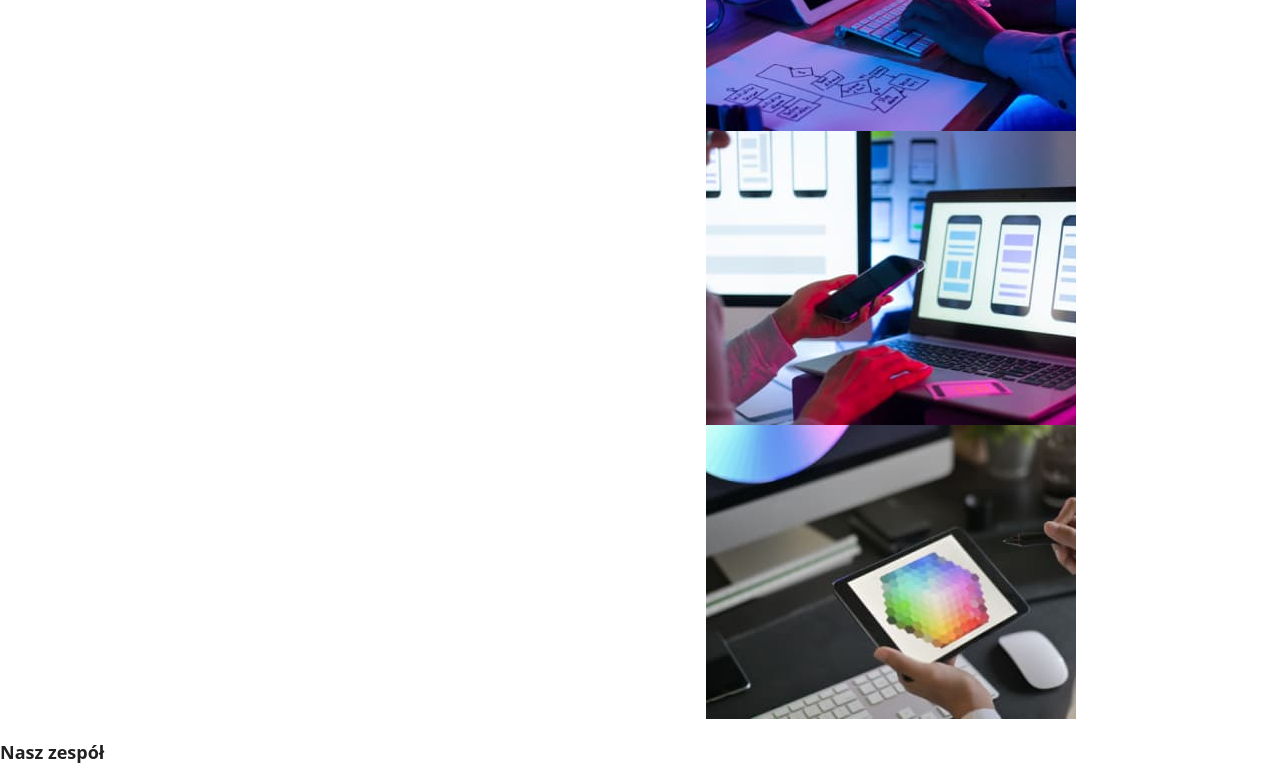
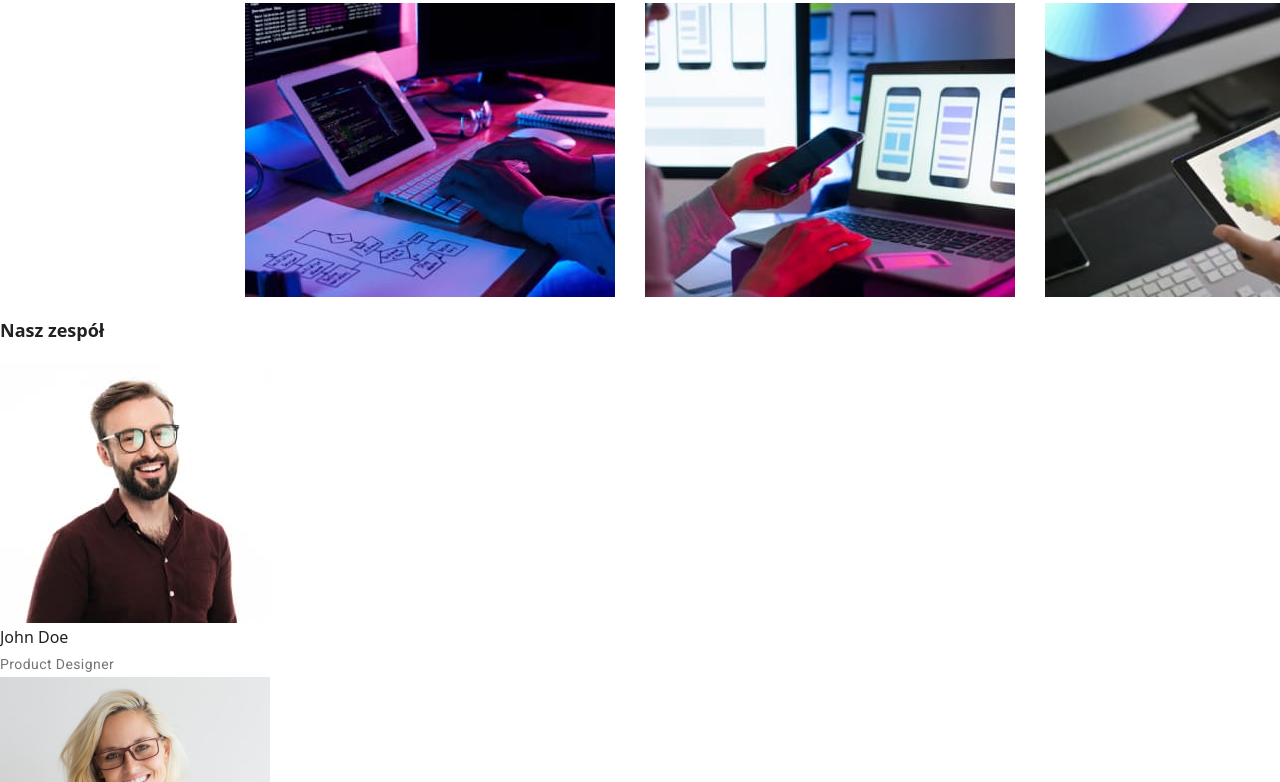
Before and after one commit to michal-wolski/goit-markup-hw-03, a plain HTML site: page index.html in a window 1280 px wide. Shown: the part 1038-1820 px from the top of the page. Drawn offline with Linux system fonts and the light colour scheme.

Commit message:
Style sekcji work

```diff
--- a/css/styles.css
+++ b/css/styles.css
@@ -227,8 +227,25 @@ a:focus {
 /* === WORK === */
 
 .work {
+  margin-top: 94px;
+;
+}
+
+.title-work {
+font-family: Roboto;
+font-size: 36px;
+line-height: 42px;
+text-align: center;
+letter-spacing: 0.03em;
+color: var(--main-color)
+}
+
+.work-list {
   display: flex;
-  justify-content: center;
+}
+
+.work-list li {
+  padding-left: 30px;
 }
 
 /* === END WORK === */
--- a/index.html
+++ b/index.html
@@ -75,9 +75,9 @@
           </li>
         </ul>
       </div>
-      <div class="container work margin-top">
+      <div class="work container">
         <h2 class="title-work">Czym sie zajmujemy</h2>
-        <ul class="list">
+        <ul class="work-list list">
           <li>
             <img src="./images/box.jpg" alt="Ktos piszacy na klawiaturze" width="370" height="294" />
           </li>
@@ -93,8 +93,8 @@
     </section>
     <!-- OUR TEAM-->
     <section>
-      <h2 class="title">Nasz zespół</h2>
-      <ul class="list">
+      <div><h2 class="title">Nasz zespół</h2>
+        <ul class="list">
         <li>
           <img src="./images/men2.jpg" alt="Mezczyzna w okularach w carnej koszuli" width="270" height="260" />
           <p class="title">John Doe</p>
@@ -115,7 +115,8 @@
           <p class="title">John Doe</p>
           <p class="text">UI Designer</p>
         </li>
-      </ul>
+        </ul>
+      </div>
     </section>
   </main>
   <footer class="footer">
```
